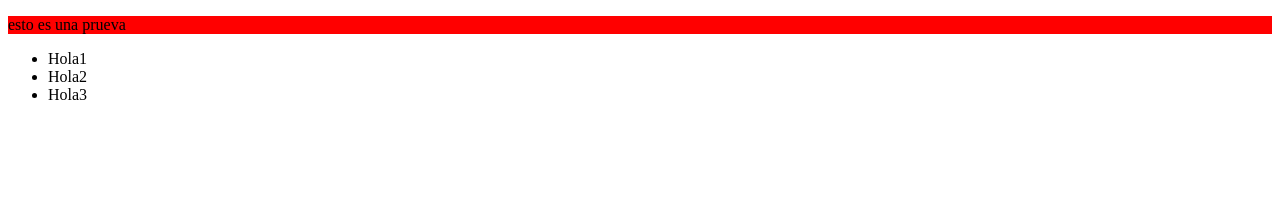
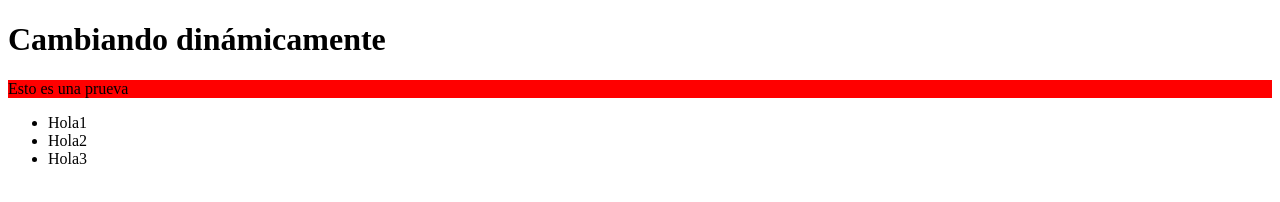
Before and after one commit to Vanchox/MiPrimerProyecto, a plain HTML site: page index.html in a window 1280 px wide. Drawn offline with Linux system fonts and the light colour scheme.

Commit message:
Otro cambio

```diff
--- a/index.html
+++ b/index.html
@@ -9,7 +9,8 @@
 </head>
 <body>
     <div>
-        <p>esto es una prueva</p>
+        <h1>Cambiando dinámicamente</h1>
+        <p>Esto es una prueva</p>
     </div>
     <div>
         <ul>
```
